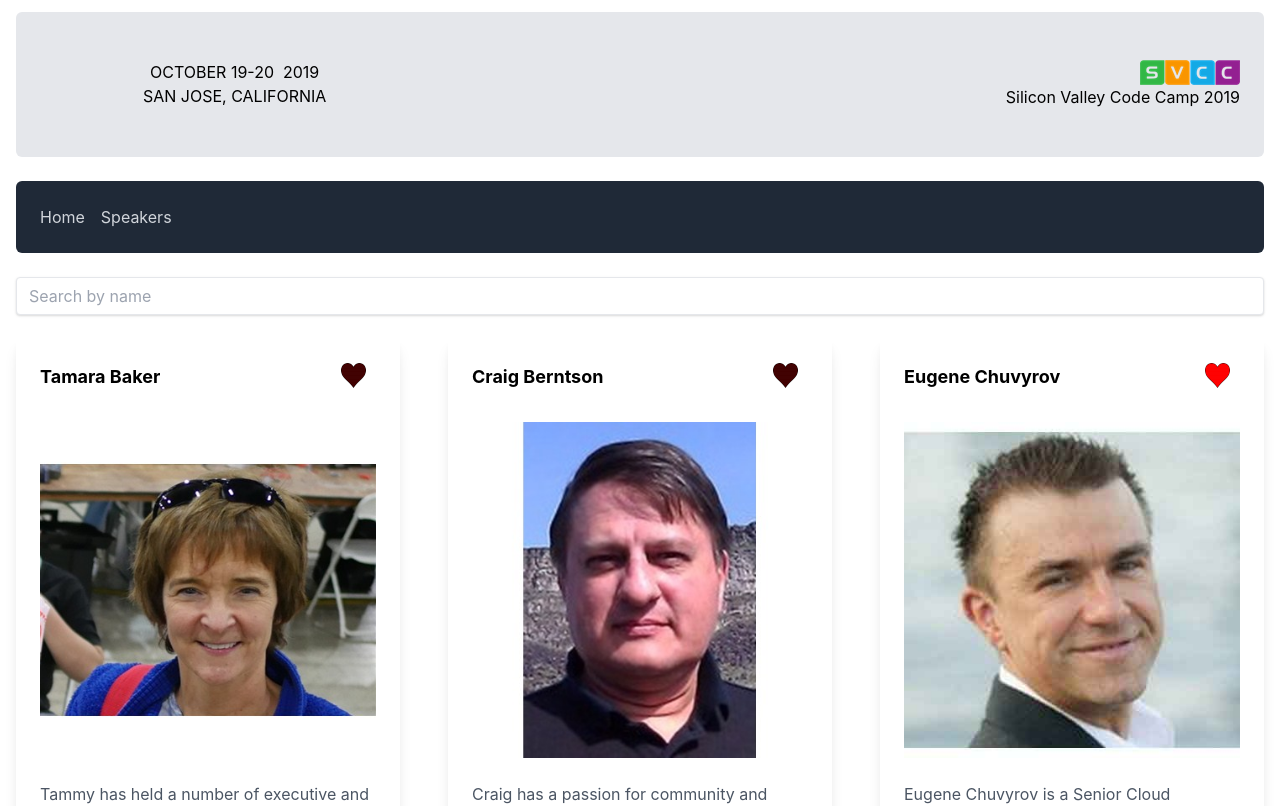
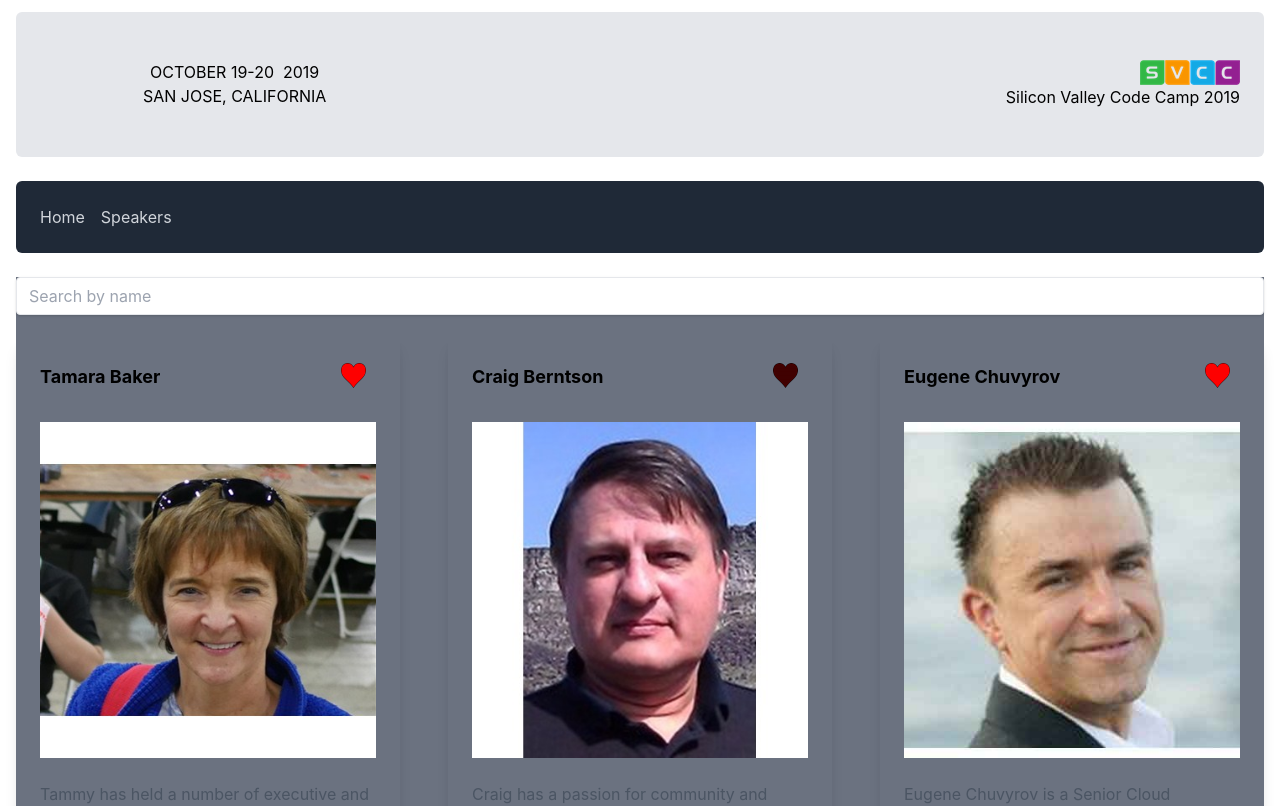
Before and after one commit to amarflybot/designReactComponents, a Next.js app: page /speakers in a window 1280 px wide. Shown: the top 806 px of the page. Built offline with nearby package versions, Linux system fonts and the light colour scheme; data requests are answered from the project's data file.

Commit message:
HOCs intro

```diff
--- a/db.json
+++ b/db.json
@@ -6,7 +6,7 @@
       "lastName": "Baker",
       "sat": false,
       "sun": true,
-      "isFavorite": false,
+      "isFavorite": true,
       "bio": "Tammy has held a number of executive and management roles over the past 15 years, including VP engineering Roles at Molekule Inc., Cantaloupe Systems, E-Color, and Untangle Inc."
     },
     {
--- a/pages/speakers.tsx
+++ b/pages/speakers.tsx
@@ -5,7 +5,7 @@ import Layout from "../src/components/Layout/Layout";
 const Page = () => {
     return (
         <Layout>
-            <Speakers/>
+            <Speakers bgColor="bg-gray-500"/>
         </Layout>
 )
 }
--- a/src/components/Speakers/Speakers.tsx
+++ b/src/components/Speakers/Speakers.tsx
@@ -1,11 +1,8 @@
 import SpeakerSearchBar from "../SpeakerSearchBar/SpeakerSearchBar";
-import {useEffect, useReducer, useState} from "react";
+import {useState} from "react";
 import SpeakerFavouriteButton from "./SpeakerFavouriteButton";
-import axios from "axios";
-import {GET_ALL_FAILURE, GET_ALL_SUCCESS, PUT_FAILURE, PUT_SUCCESS} from "../../actions/request";
-import {REQUEST_STATUS, requestReducer} from "../../reducers/request";
-
-const URL = 'http://localhost:3004/speakers';
+import {REQUEST_STATUS} from "../../reducers/request";
+import withRequest from "../hocs/withRequest";
 
 interface Speaker {
     imageSrc: string,
@@ -18,59 +15,22 @@ interface Speaker {
     bio: string
 }
 
-const Speakers = () => {
+const Speakers = ({records: speakers, status, error, put, bgColor }) => {
     const [searchQuery, setSearchQuery] = useState("");
-    const [{records: speakers, status, error}, dispatch] = useReducer(requestReducer, {
-        status: REQUEST_STATUS.LOADING,
-        speakers: [],
-        error: null
-    });
 
-
-    const toggleSpeakerFavourite = async (speaker: Speaker) => {
-        const newSpeaker = {
+    const omFavouriteToggleHandler = async (speaker: Speaker) => {
+        put({
             ...speaker,
             isFavorite: !speaker.isFavorite,
-        }
-        try {
-            await axios.put(`${URL}/${newSpeaker.id}`, newSpeaker);
-            dispatch({
-                type: PUT_SUCCESS,
-                record: newSpeaker
-            })
-        } catch (e) {
-            dispatch({
-                type: PUT_FAILURE,
-                error: e
-            })
-        }
+        })
     };
 
     const success = status === REQUEST_STATUS.SUCCESS;
     const isLoading = status === REQUEST_STATUS.LOADING;
     const hasErrored = status === REQUEST_STATUS.ERROR;
 
-    useEffect(() => {
-        const fetchData = async () => {
-            try {
-                const response = await axios.get(URL);
-                dispatch({
-                    records: response.data,
-                    type: GET_ALL_SUCCESS
-                });
-            } catch (e) {
-                dispatch({
-                    type: GET_ALL_FAILURE,
-                    status: REQUEST_STATUS.ERROR
-                })
-            }
-        }
-        fetchData();
-
-    }, [])
-
     return (
-        <div>
+        <div className={bgColor}>
             <SpeakerSearchBar
                 setSearchQuery={setSearchQuery}
                 searchQuery={searchQuery}
@@ -84,7 +44,7 @@ const Speakers = () => {
                             <div
                                 className="font-bold text-lg col-span-3">{`${(speaker.firstName)} ${(speaker.lastName)}`}</div>
                             <SpeakerFavouriteButton isFavorite={speaker.isFavorite}
-                                                    toggleSpeakerFavouriteRef={() => toggleSpeakerFavourite(speaker)}/>
+                                                    toggleSpeakerFavouriteRef={() => omFavouriteToggleHandler(speaker)}/>
                         </div>
                         <div className="mb-6">
                             <img
@@ -108,4 +68,4 @@ const Speakers = () => {
     )
 }
 
-export default Speakers;
+export default withRequest('http://localhost:3004','speakers')(Speakers);
--- /dev/null
+++ b/src/components/hocs/withRequest.tsx
@@ -0,0 +1,59 @@
+import {useEffect, useReducer} from "react";
+import {REQUEST_STATUS, requestReducer} from "../../reducers/request";
+import axios from "axios";
+import {GET_ALL_FAILURE, GET_ALL_SUCCESS, PUT_FAILURE, PUT_SUCCESS} from "../../actions/request";
+
+
+const withRequest = (baseurl,routeName) => (Component) => (props) => {
+
+    const [{records, status, error}, dispatch] = useReducer(requestReducer, {
+        status: REQUEST_STATUS.LOADING,
+        records: [],
+        error: null
+    });
+
+
+    useEffect(() => {
+        const fetchData = async () => {
+            try {
+                const response = await axios.get(`${baseurl}/${routeName}`);
+                dispatch({
+                    records: response.data,
+                    type: GET_ALL_SUCCESS
+                });
+            } catch (e) {
+                dispatch({
+                    type: GET_ALL_FAILURE,
+                    status: REQUEST_STATUS.ERROR
+                })
+            }
+        }
+        fetchData();
+
+    }, [baseurl, routeName])
+
+
+    const propsLocal ={
+        records,
+        status,
+        error,
+        put: async (record) => {
+            try {
+                await axios.put(`${baseurl}/${routeName}/${record.id}`, record);
+                dispatch({
+                    type: PUT_SUCCESS,
+                    record: record,
+                })
+            } catch (e) {
+                dispatch({
+                    type: PUT_FAILURE,
+                    error: e,
+                })
+            }
+        }
+    }
+
+    return <Component {...props} {...propsLocal}/>;
+};
+
+export default withRequest;
```
